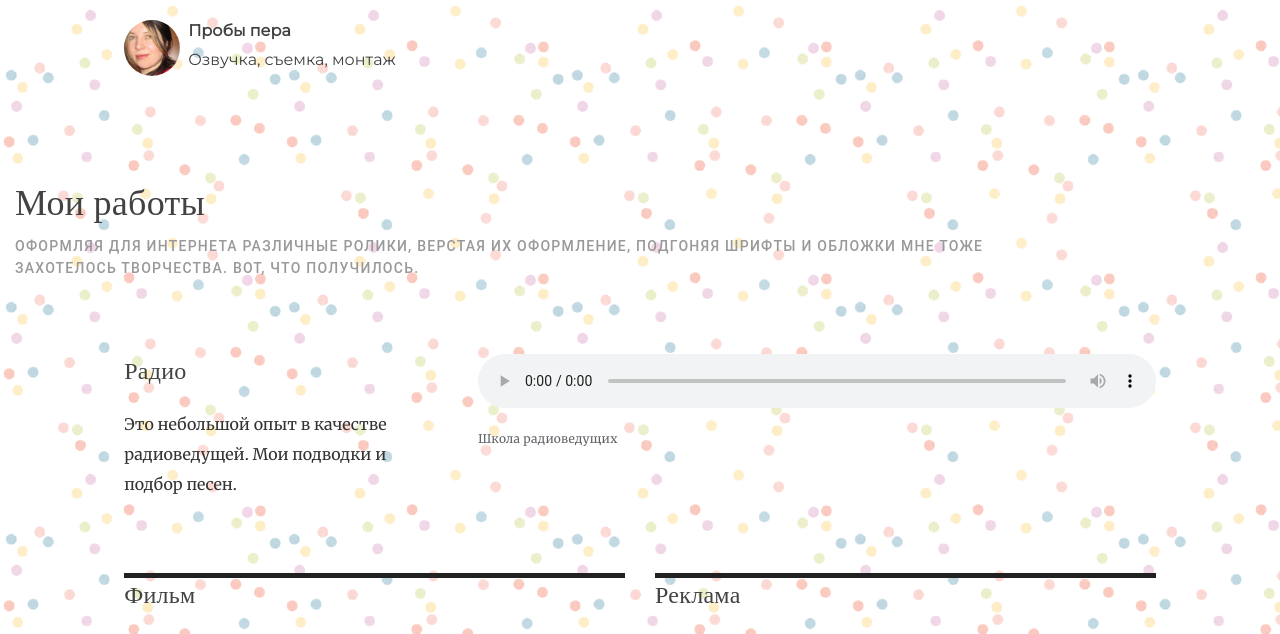
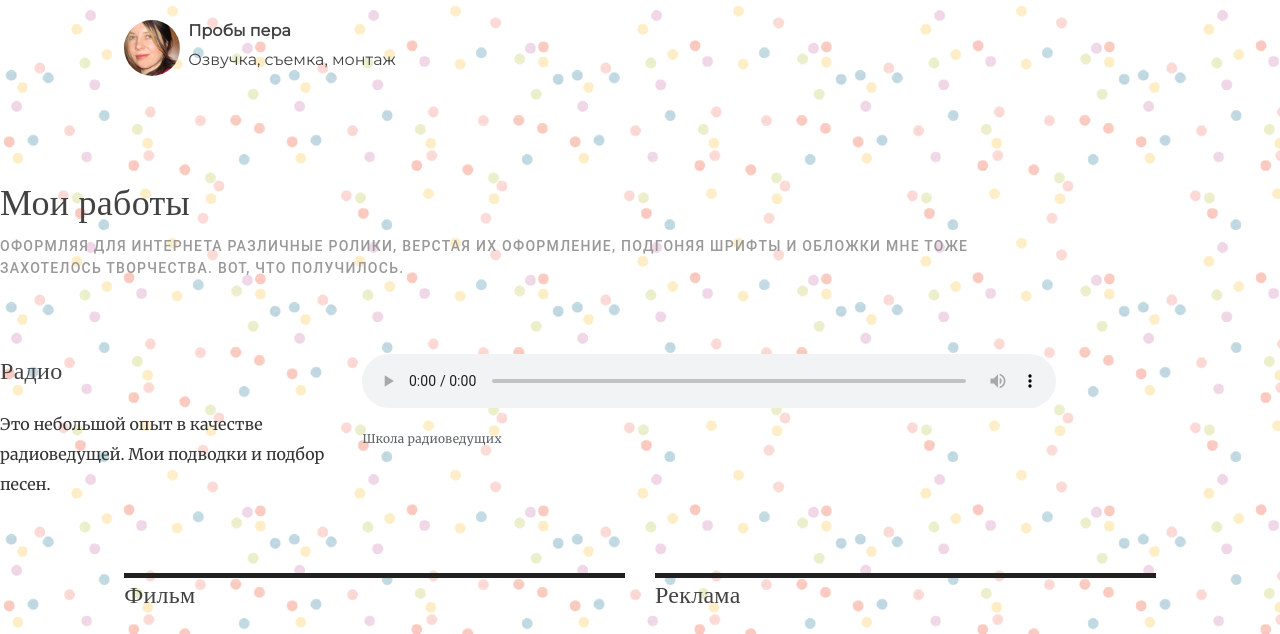
Before and after one commit to cvkp/cvkp.github.io, a Jekyll site: the page built from video/index.html, in a window 1280 px wide. Shown: the top 634 px of the page. Built offline with Jekyll 4.4.1, drawn with Linux system fonts in a browser that asks for light colours; nearby versions of some CDN libraries; library files that are not in the unit come from our copies; grey boxes are pictures that could not be loaded.

Commit message:
Update index.html

```diff
--- a/video/index.html
+++ b/video/index.html
@@ -10,7 +10,7 @@ contact: passive
    <div class="col-md-1">
    </div>
    <div class="col-md-10">
-      <div class="col-md-12">
+
          <div class="pageHeading">
             <h1 class="mainHeading">Мои работы</h1>
             <h4 class="subHeading">Оформляя для интернета различные ролики, верстая их оформление, подгоняя шрифты и обложки мне тоже захотелось творчества. Вот, что получилось. </h4>
@@ -19,8 +19,7 @@ contact: passive
             <div class="col-md-1">
    </div>
          </div>
-       </div>
-    </div>
+
 
 
 
```
